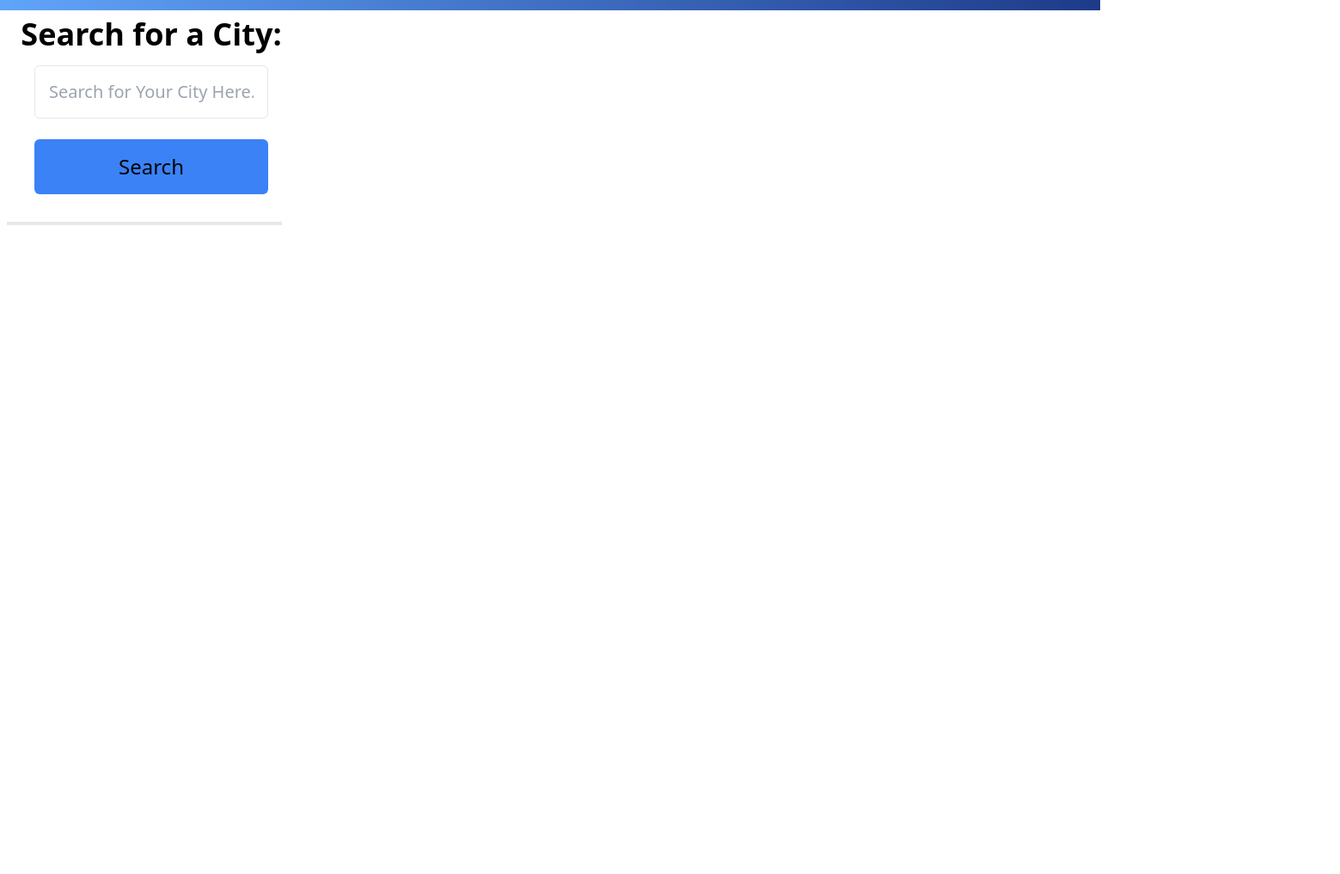
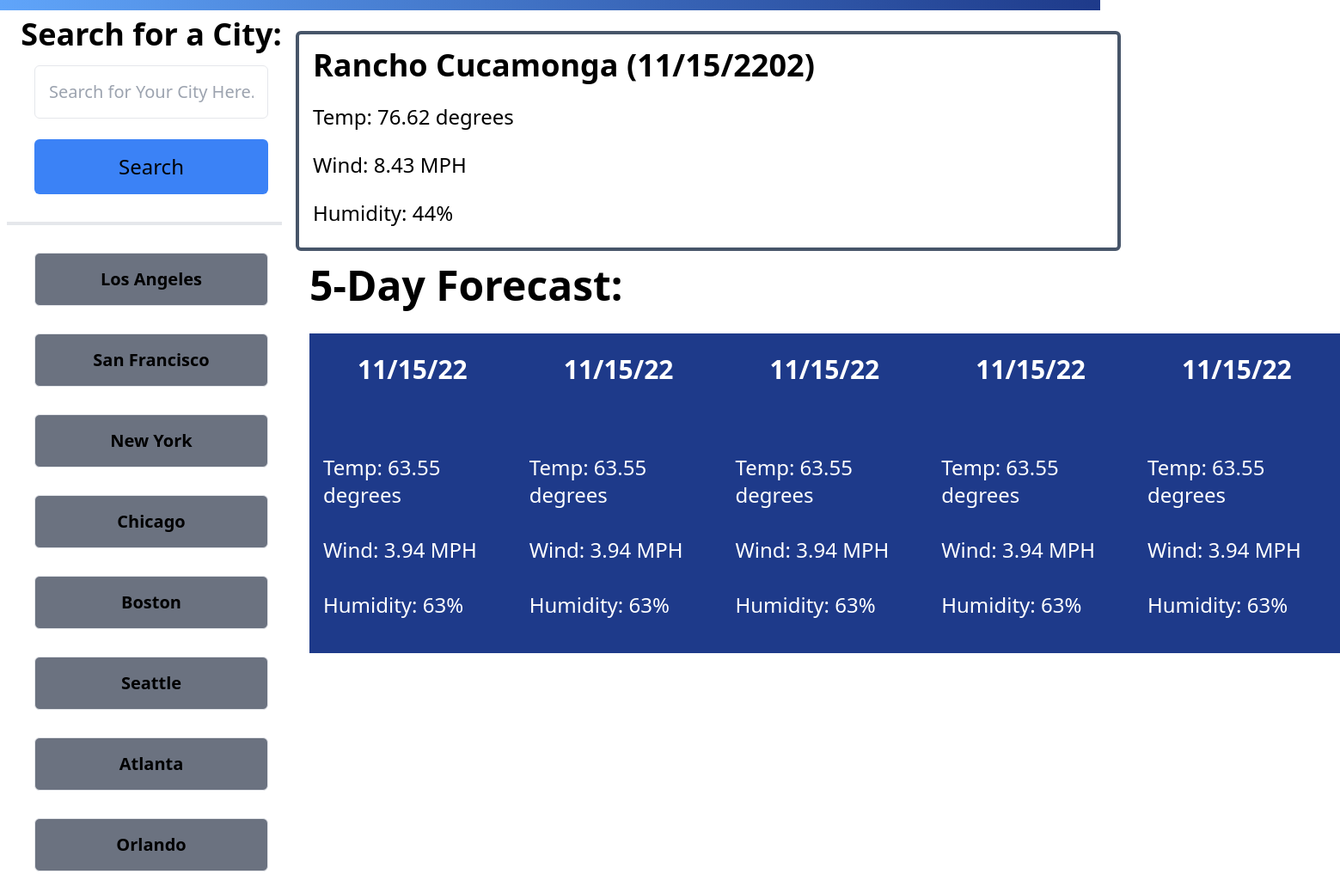
Before and after one commit to Klgibsonjr/weather-forecast-dashboard, a website: page index.html in a window 1280 px wide. Shown: the part 100-1117 px from the top of the page at 86% size, 1559 px wide, since content can reach past the window. Before the commit the page ends 800 px from the top, so only its background shows below. Drawn offline with Linux system fonts and the light colour scheme.

Commit message:
completed HTM/CSS(Tailwind) styling

```diff
--- a/index.html
+++ b/index.html
@@ -5,6 +5,14 @@
     <meta http-equiv="X-UA-Compatible" content="IE=edge" />
     <meta name="viewport" content="width=device-width, initial-scale=1.0" />
     <link rel="stylesheet" href="./assets/tailwind.css" />
+    <link
+      rel="stylesheet"
+      href="https://cdnjs.cloudflare.com/ajax/libs/font-awesome/6.2.1/css/all.min.css"
+      integrity="sha512-MV7K8+y+gLIBoVD59lQIYicR65iaqukzvf/nwasF0nqhPay5w/9lJmVM2hMDcnK1OnMGCdVK+iQrJ7lzPJQd1w=="
+      crossorigin="anonymous"
+      referrerpolicy="no-referrer"
+    />
+
     <title>Weather Forecast Dashboard</title>
   </head>
   <body>
@@ -13,12 +21,86 @@
         <h1 class="text-5xl text-center font-bold">Weather Forecast Dashboard</h1>
       </div>
     </header>
-    <section class="w-1/4 border-b-4 m-2">
-      <div class="max-w-[1240px] flex flex-col w-full m-2">
-        <h1 class="text-4xl font-bold text-center">Search for a City:</h1>
-        <input class="border mx-6 mt-4 p-4 rounded-md text-xl" type="text" placeholder="Search for Your City Here..." />
-        <button class="bg-blue-500 mx-6 my-6 p-4 rounded-md text-2xl">Search</button>
-      </div>
+    <section class="flex w-full">
+      <section class="max-w-[1240px] w-1/4">
+        <section class="w-full border-b-4 m-2">
+          <div class="flex flex-col w-full m-2">
+            <h1 class="text-4xl font-bold text-center">Search for a City:</h1>
+            <input class="border mx-6 mt-4 p-4 rounded-md text-xl" type="text" placeholder="Search for Your City Here..." />
+            <button class="bg-blue-500 mx-6 my-6 p-4 rounded-md text-2xl">Search</button>
+          </div>
+        </section>
+        <section class="w-full mx-4">
+          <ul class="flex flex-col mx-2 my-4">
+            <li class="border rounded-md mx-4 my-4 text-center p-4 font-bold text-xl bg-gray-500">Los Angeles</li>
+            <li class="border rounded-md mx-4 my-4 text-center p-4 font-bold text-xl bg-gray-500">San Francisco</li>
+            <li class="border rounded-md mx-4 my-4 text-center p-4 font-bold text-xl bg-gray-500">New York</li>
+            <li class="border rounded-md mx-4 my-4 text-center p-4 font-bold text-xl bg-gray-500">Chicago</li>
+            <li class="border rounded-md mx-4 my-4 text-center p-4 font-bold text-xl bg-gray-500">Boston</li>
+            <li class="border rounded-md mx-4 my-4 text-center p-4 font-bold text-xl bg-gray-500">Seattle</li>
+            <li class="border rounded-md mx-4 my-4 text-center p-4 font-bold text-xl bg-gray-500">Atlanta</li>
+            <li class="border rounded-md mx-4 my-4 text-center p-4 font-bold text-xl bg-gray-500">Orlando</li>
+          </ul>
+        </section>
+      </section>
+      <section class="w-3/4 mx-6 my-6">
+        <div class="border-4 border-slate-600 rounded-md">
+          <h1 class="text-4xl font-bold mx-4 my-4">Rancho Cucamonga (11/15/2202)</h1>
+          <ul>
+            <li class="text-2xl mx-4 my-6">Temp: 76.62 degrees</li>
+            <li class="text-2xl mx-4 my-6">Wind: 8.43 MPH</li>
+            <li class="text-2xl mx-4 my-6">Humidity: 44%</li>
+          </ul>
+        </div>
+        <h1 class="text-5xl font-bold mx-4 my-4">5-Day Forecast:</h1>
+        <div class="flex justify-between mx-4 my-8">
+          <div class="bg-blue-900">
+            <h1 class="text-3xl font-bold text-white p-6 mx-8">11/15/22</h1>
+            <ul class="my-2 p-4">
+              <icon></icon>
+              <li class="text-2xl text-white my-8">Temp: 63.55 degrees</li>
+              <li class="text-2xl text-white my-8">Wind: 3.94 MPH</li>
+              <li class="text-2xl text-white mb-4">Humidity: 63%</li>
+            </ul>
+          </div>
+          <div class="bg-blue-900">
+            <h1 class="text-3xl font-bold text-white p-6 mx-8">11/15/22</h1>
+            <ul class="my-2 p-4">
+              <icon></icon>
+              <li class="text-2xl text-white my-8">Temp: 63.55 degrees</li>
+              <li class="text-2xl text-white my-8">Wind: 3.94 MPH</li>
+              <li class="text-2xl text-white mb-4">Humidity: 63%</li>
+            </ul>
+          </div>
+          <div class="bg-blue-900">
+            <h1 class="text-3xl font-bold text-white p-6 mx-8">11/15/22</h1>
+            <ul class="my-2 p-4">
+              <icon></icon>
+              <li class="text-2xl text-white my-8">Temp: 63.55 degrees</li>
+              <li class="text-2xl text-white my-8">Wind: 3.94 MPH</li>
+              <li class="text-2xl text-white mb-4">Humidity: 63%</li>
+            </ul>
+          </div>
+          <div class="bg-blue-900">
+            <h1 class="text-3xl font-bold text-white p-6 mx-8">11/15/22</h1>
+            <ul class="my-2 p-4">
+              <icon></icon>
+              <li class="text-2xl text-white my-8">Temp: 63.55 degrees</li>
+              <li class="text-2xl text-white my-8">Wind: 3.94 MPH</li>
+              <li class="text-2xl text-white mb-4">Humidity: 63%</li>
+            </ul>
+          </div>
+          <div class="bg-blue-900">
+            <h1 class="text-3xl font-bold text-white p-6 mx-8">11/15/22</h1>
+            <ul class="my-2 p-4">
+              <icon></icon>
+              <li class="text-2xl text-white my-8">Temp: 63.55 degrees</li>
+              <li class="text-2xl text-white my-8">Wind: 3.94 MPH</li>
+              <li class="text-2xl text-white mb-4">Humidity: 63%</li>
+            </ul>
+          </div>
+        </div>
+      </section>
     </section>
   </body>
 </html>
```
Also changed, not shown: assets/tailwind.css.
